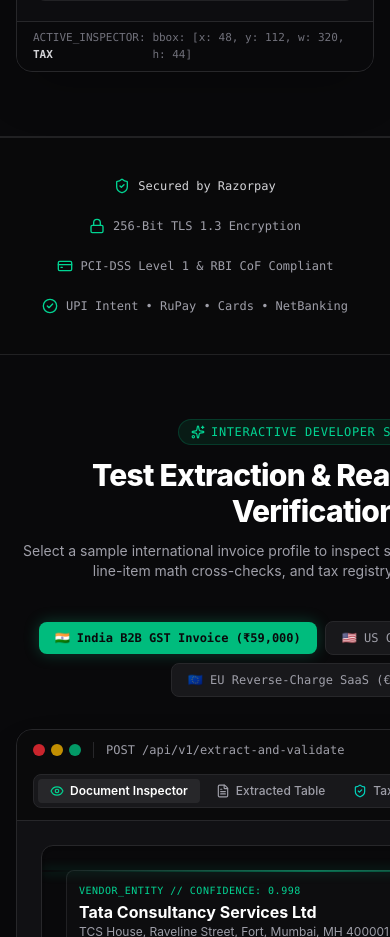
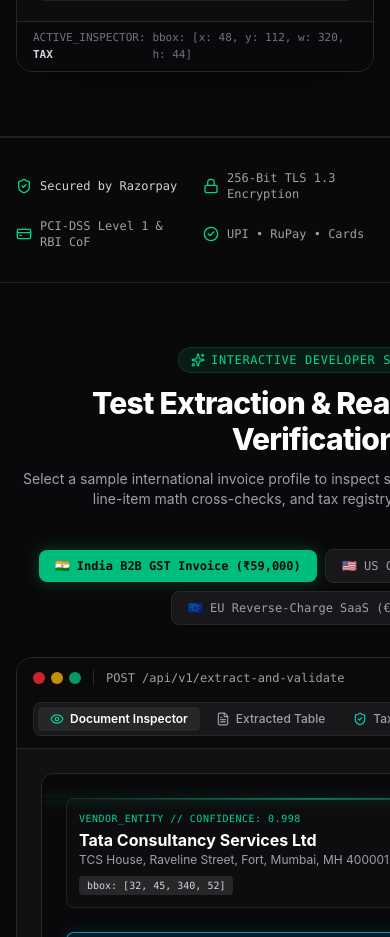
Before and after one commit to irfankhan2213/evolve-expert, a Next.js app: page / in a window 390 px wide. Shown: the part 1440-2377 px from the top of the page. Built offline with nearby package versions, Linux system fonts and the light colour scheme.

Commit message:
fix(css): enforce 100vw overflow bounds on html/body and responsive 2-column compliance badges

```diff
--- a/src/app/globals.css
+++ b/src/app/globals.css
@@ -5,11 +5,12 @@
   --foreground: #fafafa;
 }
 
-body {
+html, body {
+  max-width: 100vw;
+  overflow-x: hidden;
   background-color: var(--background);
   color: var(--foreground);
   font-family: -apple-system, BlinkMacSystemFont, "Segoe UI", Roboto, Helvetica, Arial, sans-serif;
-  overflow-x: hidden;
 }
 
 /* Custom scrollbar */
--- a/src/components/ComplianceBadges.tsx
+++ b/src/components/ComplianceBadges.tsx
@@ -3,27 +3,27 @@
 
 export default function ComplianceBadges() {
   return (
-    <section className="py-10 border-t border-b border-zinc-800/80 bg-zinc-950/60">
+    <section className="py-8 sm:py-10 border-t border-b border-zinc-800/80 bg-zinc-950/60 overflow-hidden">
       <div className="max-w-7xl mx-auto px-4 sm:px-6 lg:px-8">
-        <div className="flex flex-wrap items-center justify-center gap-6 sm:gap-12 text-zinc-400 text-xs font-mono">
+        <div className="grid grid-cols-2 lg:grid-cols-4 gap-4 sm:gap-6 text-zinc-400 text-xs font-mono">
           <div className="flex items-center gap-2">
-            <ShieldCheck className="w-4 h-4 text-emerald-400" />
+            <ShieldCheck className="w-4 h-4 text-emerald-400 shrink-0" />
             <span className="text-zinc-300 font-medium">Secured by Razorpay</span>
           </div>
 
           <div className="flex items-center gap-2">
-            <Lock className="w-4 h-4 text-emerald-400" />
+            <Lock className="w-4 h-4 text-emerald-400 shrink-0" />
             <span>256-Bit TLS 1.3 Encryption</span>
           </div>
 
           <div className="flex items-center gap-2">
-            <CreditCard className="w-4 h-4 text-emerald-400" />
-            <span>PCI-DSS Level 1 &amp; RBI CoF Compliant</span>
+            <CreditCard className="w-4 h-4 text-emerald-400 shrink-0" />
+            <span>PCI-DSS Level 1 &amp; RBI CoF</span>
           </div>
 
           <div className="flex items-center gap-2">
-            <CheckCircle2 className="w-4 h-4 text-emerald-400" />
-            <span>UPI Intent &bull; RuPay &bull; Cards &bull; NetBanking</span>
+            <CheckCircle2 className="w-4 h-4 text-emerald-400 shrink-0" />
+            <span>UPI • RuPay • Cards</span>
           </div>
         </div>
       </div>
```
